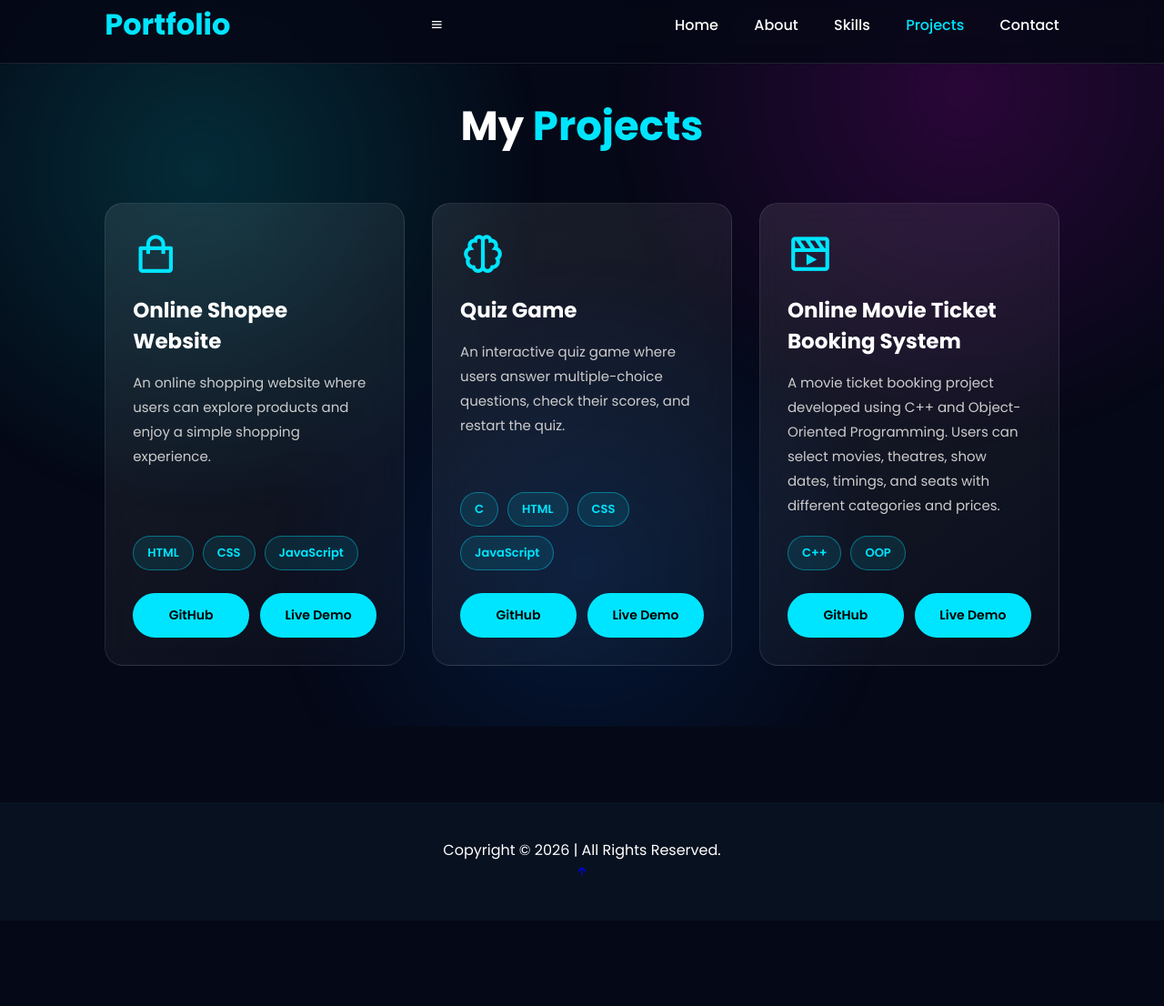
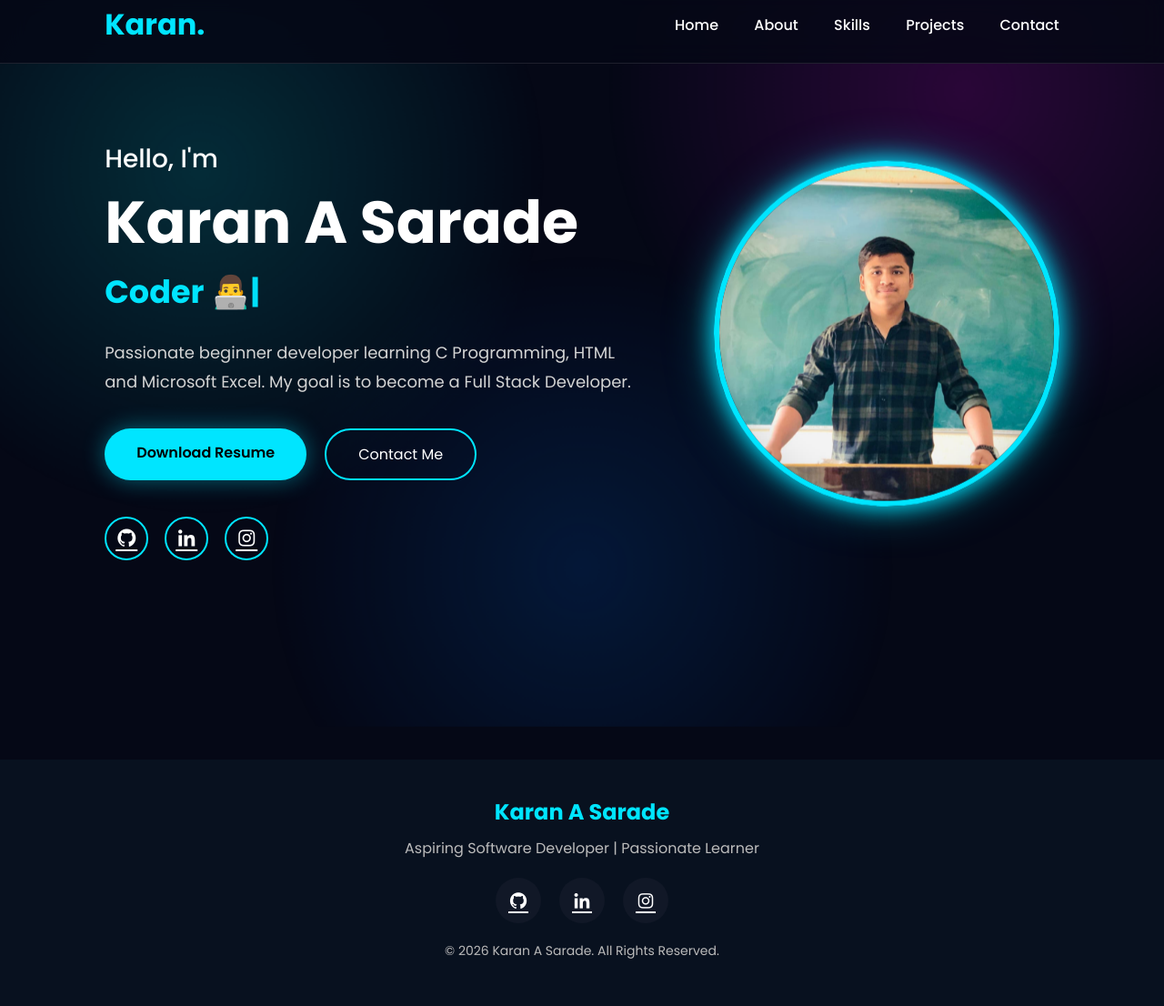
Before and after one commit to saradekaran327-sketch/Portfolio-Website, a plain HTML site: page index.html in a window 1280 px wide. Shown: the part 15-1121 px from the top of the page at 91% size. Before the commit the page ends 1027 px from the top, so only its background shows below. Drawn offline with nearby package versions, Linux system fonts and the light colour scheme.

Commit message:
Revise index.html for updated portfolio content
Updated portfolio details, including title and project descriptions.

```diff
--- a/index.html
+++ b/index.html
@@ -1,4 +1,3 @@
-
 <!DOCTYPE html>
 <html lang="en">
 
@@ -6,164 +5,132 @@
     <meta charset="UTF-8">
     <meta name="viewport" content="width=device-width, initial-scale=1.0">
 
-    <title>My Projects | Portfolio</title>
+    <title>Karan A Sarade | Portfolio</title>
 
+    <!-- CSS -->
     <link rel="stylesheet" href="style.css">
-    <link href='https://unpkg.com/boxicons@2.1.4/css/boxicons.min.css' rel='stylesheet'>
-    <link href="https://unpkg.com/aos@2.3.1/dist/aos.css" rel="stylesheet">
+
+    <!-- Boxicons -->
+    <link href="https://unpkg.com/boxicons@2.1.4/css/boxicons.min.css" rel="stylesheet">
+
+    <!-- AOS Animation -->
+    <link href="https://unpkg.com/aos@2.3.4/dist/aos.css" rel="stylesheet">
 </head>
 
 <body>
 
     <!-- Loader -->
-    <div class="loader">
-        <div class="spinner"></div>
+    <div id="loader">
+        <h1>KARAN</h1>
     </div>
 
     <!-- Header -->
-    <header class="header">
-        <a href="index.html" class="logo">Portfolio</a>
+    <header>
+        <a href="#" class="logo">Karan.</a>
 
-        <i class='bx bx-menu' id="menu-icon"></i>
+        <nav>
+            <a href="index.html">Home</a>
+            <a href="about.html">About</a>
+            <a href="skill.html">Skills</a>
+            <a href="project.html">Projects</a>
+            <a href="contact.html">Contact</a>
+        </nav>
 
-        <nav class="navbar">
-            <a href="index.html">Home</a>
-            <a href="index.html#about">About</a>
-            <a href="index.html#skills">Skills</a>
-            <a href="project.html" class="active">Projects</a>
-            <a href="index.html#contact">Contact</a>
-        </nav>
+        <div class="menu">
+            <i class='bx bx-menu'></i>
+        </div>
     </header>
 
-    <!-- Projects Section -->
-    <section class="projects" id="projects">
+    <!-- Hero -->
+    <section class="home" id="home">
 
-        <h2 class="heading">My <span>Projects</span></h2>
+        <div class="home-content">
 
-        <div class="projects-container">
+            <h3>Hello, I'm</h3>
 
-            <!-- Online Shopee Project -->
-            <div class="project-box" data-aos="fade-up">
+            <h1>Karan A Sarade</h1>
 
-                <i class='bx bx-shopping-bag'></i>
+            <h2><span class="typing"></span></h2>
 
-                <h3>Online Shopee Website</h3>
+            <p>
+                Passionate beginner developer learning C Programming,
+                HTML and Microsoft Excel. My goal is to become
+                a Full Stack Developer.
+            </p>
 
-                <p>
-                    An online shopping website where users can explore
-                    products and enjoy a simple shopping experience.
-                </p>
+            <div class="buttons">
 
-                <div class="project-tech">
-                    <span>HTML</span>
-                    <span>CSS</span>
-                    <span>JavaScript</span>
-                </div>
+                <a href="Karan_Resume.pdf" class="btn" download>
+                    Download Resume
+                </a>
 
-                <div class="project-buttons">
-                    <a href="https://github.com/saradekaran327-sketch/Online-Shopee"
-                       target="_blank" class="btn">
-                        GitHub
-                    </a>
-
-                    <a href="https://saradekaran327-sketch.github.io/Online-Shopee/"
-                       target="_blank" class="btn">
-                        Live Demo
-                    </a>
-                </div>
+                <a href="tel:7385289618" class="btn2">
+                    Contact Me
+                </a>
 
             </div>
 
-            <!-- Quiz Game Project -->
-            <div class="project-box" data-aos="fade-up">
+            <div class="social">
 
-                <i class='bx bx-brain'></i>
+                <a href="https://github.com/saradekaran327-sketch/Portfolio-Website" target="_blank"><i class='bx bxl-github'></i></a>
 
-                <h3>Quiz Game</h3>
+                <a href="https://www.linkedin.com/in/karan-sarade-70a233317?utm_source=share_via&utm_content=profile&utm_medium=member_android" target="_blank"><i class='bx bxl-linkedin'></i></a>
 
-                <p>
-                    An interactive quiz game where users answer multiple-choice
-                    questions, check their scores, and restart the quiz.
-                </p>
-
-                <div class="project-tech">
-                    <span>C</span>
-                    <span>HTML</span>
-                    <span>CSS</span>
-                    <span>JavaScript</span>
-                </div>
-
-                <div class="project-buttons">
-                    <a href="https://github.com/saradekaran327-sketch/Quiz-Game"
-                       target="_blank" class="btn">
-                        GitHub
-                    </a>
-
-                    <a href="https://saradekaran327-sketch.github.io/Quiz-Game/"
-                       target="_blank" class="btn">
-                        Live Demo
-                    </a>
-                </div>
-
-            </div>
-
-            <!-- Online Movie Ticket Booking Project -->
-            <div class="project-box" data-aos="fade-up">
-
-                <i class='bx bx-movie-play'></i>
-
-                <h3>Online Movie Ticket Booking System</h3>
-
-                <p>
-                    A movie ticket booking project developed using C++ and
-                    Object-Oriented Programming. Users can select movies,
-                    theatres, show dates, timings, and seats with different
-                    categories and prices.
-                </p>
-
-                <div class="project-tech">
-                    <span>C++</span>
-                    <span>OOP</span>
-                </div>
-
-                <div class="project-buttons">
-                    <a href="https://github.com/saradekaran327-sketch/Online-Movie-Ticket-Booking-System"
-                       target="_blank" class="btn">
-                        GitHub
-                    </a>
-
-                    <a href="https://saradekaran327-sketch.github.io/Online-Movie-Ticket-Booking-System/"
-                       target="_blank" class="btn">
-                        Live Demo
-                    </a>
-                </div>
+                <a href="https://www.instagram.com/karan_327_18?igsh=MWdqejYxdms3MnpvMw==" target="_blank"><i class='bx bxl-instagram'></i></a>
 
             </div>
 
         </div>
 
-    </section>
-
-    <!-- Footer -->
-    <footer class="footer">
-        <div class="footer-text">
-            <p>Copyright &copy; 2026 | All Rights Reserved.</p>
+        <div class="home-image">
+            <img src="Profile-pic.png" alt="Karan A Sarade">
         </div>
 
-        <div class="footer-iconTop">
-            <a href="#"><i class='bx bx-up-arrow-alt'></i></a>
+    </section>
+    <!-- Footer -->
+ <footer>
+
+    <div class="footer-content">
+
+        <h2>Karan A Sarade</h2>
+
+        <p>
+            Aspiring Software Developer | Passionate Learner
+        </p>
+
+        <div class="footer-social">
+
+            <a href="https://github.com/saradekaran327-sketch/Portfolio-Website" target="_blank">
+                <i class='bx bxl-github'></i>
+            </a>
+
+            <a href="https://www.linkedin.com/in/karan-sarade-70a233317?utm_source=share_via&utm_content=profile&utm_medium=member_android" target="_blank">
+                <i class='bx bxl-linkedin'></i>
+            </a>
+
+            <a href="https://www.instagram.com/karan_327_18?igsh=MWdqejYxdms3MnpvMw==" target="_blank">
+                <i class='bx bxl-instagram'></i>
+            </a>
+
         </div>
-    </footer>
 
-    <script src="https://unpkg.com/aos@2.3.1/dist/aos.js"></script>
-    <script>
-        AOS.init({
-            duration: 1000,
-            once: true
-        });
-    </script>
+        <p class="copyright">
+            © 2026 Karan A Sarade. All Rights Reserved.
+        </p>
 
+    </div>
+
+</footer>
+
+    <!-- Typed.js -->
+    <script src="https://cdn.jsdelivr.net/npm/typed.js@2.0.12"></script>
+
+    <!-- AOS Animation -->
+    <script src="https://unpkg.com/aos@2.3.4/dist/aos.js"></script>
+
+    <!-- Custom JS -->
     <script src="script.js"></script>
 
 </body>
+
 </html>
```
